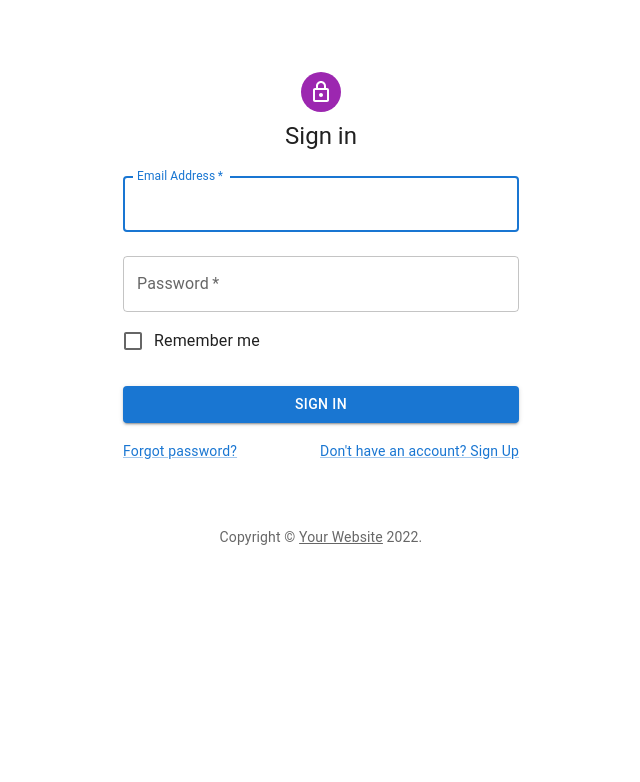
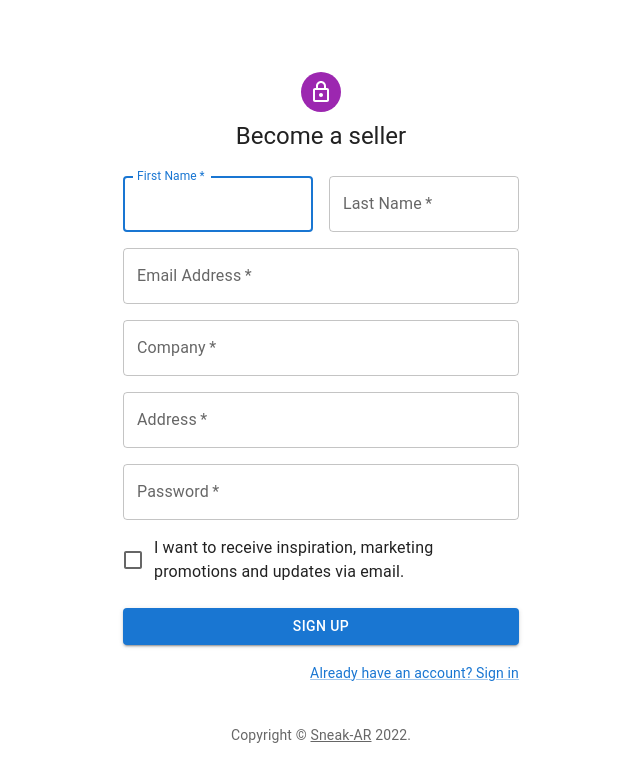
Before and after one commit to itsyoboiktk/super-admin, a React (Create React App) app: page / in a window 1280 px wide. Shown: the top 782 px of the page, without its empty margins (319-959 px from the left). Built offline with nearby package versions, Linux system fonts and the light colour scheme.

Commit message:
changes to forms

```diff
--- a/package.json
+++ b/package.json
@@ -10,6 +10,7 @@
     "@testing-library/jest-dom": "^5.16.4",
     "@testing-library/react": "^13.1.1",
     "@testing-library/user-event": "^13.5.0",
+    "axios": "^0.26.1",
     "react": "^18.0.0",
     "react-dom": "^18.0.0",
     "react-scripts": "5.0.1",
--- a/src/App.js
+++ b/src/App.js
@@ -2,6 +2,6 @@ import "./App.css";
 import SignUp from "./components/Signup";
 import SignIn from "./components/SignIn";
 const App = () => {
-  return <SignIn />;
+  return <SignUp />;
 };
 export default App;
--- a/src/components/Signup.js
+++ b/src/components/Signup.js
@@ -23,7 +23,7 @@ function Copyright(props) {
     >
       {"Copyright © "}
       <Link color="inherit" href="https://mui.com/">
-        Your Website
+        Sneak-AR
       </Link>{" "}
       {new Date().getFullYear()}
       {"."}
@@ -31,13 +31,24 @@ function Copyright(props) {
   );
 }
 
-const theme = createTheme();
+const theme = createTheme({
+  palette: {
+    mode: "light",
+    background: {
+      paper: "#f54298",
+    },
+  },
+});
 
-export default function SignUp() {
+const SignUp = () => {
   const handleSubmit = (event) => {
     event.preventDefault();
     const data = new FormData(event.currentTarget);
     console.log({
+      firstName: data.get("firstName"),
+      lastName: data.get("lastName"),
+      company: data.get("company"),
+      addrress: data.get("address"),
       email: data.get("email"),
       password: data.get("password"),
     });
@@ -59,7 +70,7 @@ export default function SignUp() {
             <LockOutlinedIcon />
           </Avatar>
           <Typography component="h1" variant="h5">
-            Sign up
+            Become a seller
           </Typography>
           <Box
             component="form"
@@ -81,6 +92,7 @@ export default function SignUp() {
               </Grid>
               <Grid item xs={12} sm={6}>
                 <TextField
+                  color="primary"
                   required
                   fullWidth
                   id="lastName"
@@ -103,6 +115,26 @@ export default function SignUp() {
                 <TextField
                   required
                   fullWidth
+                  id="Company"
+                  label="Company"
+                  name="company"
+                  autoComplete="Company"
+                />
+              </Grid>
+              <Grid item xs={12}>
+                <TextField
+                  required
+                  fullWidth
+                  id="Address"
+                  label="Address"
+                  name="address"
+                  autoComplete="Address"
+                />
+              </Grid>
+              <Grid item xs={12}>
+                <TextField
+                  required
+                  fullWidth
                   name="password"
                   label="Password"
                   type="password"
@@ -110,6 +142,7 @@ export default function SignUp() {
                   autoComplete="new-password"
                 />
               </Grid>
+
               <Grid item xs={12}>
                 <FormControlLabel
                   control={
@@ -140,4 +173,5 @@ export default function SignUp() {
       </Container>
     </ThemeProvider>
   );
-}
+};
+export default SignUp;
```
Also changed, not shown: 1 other file (tests, documents, lock files or other folders).
